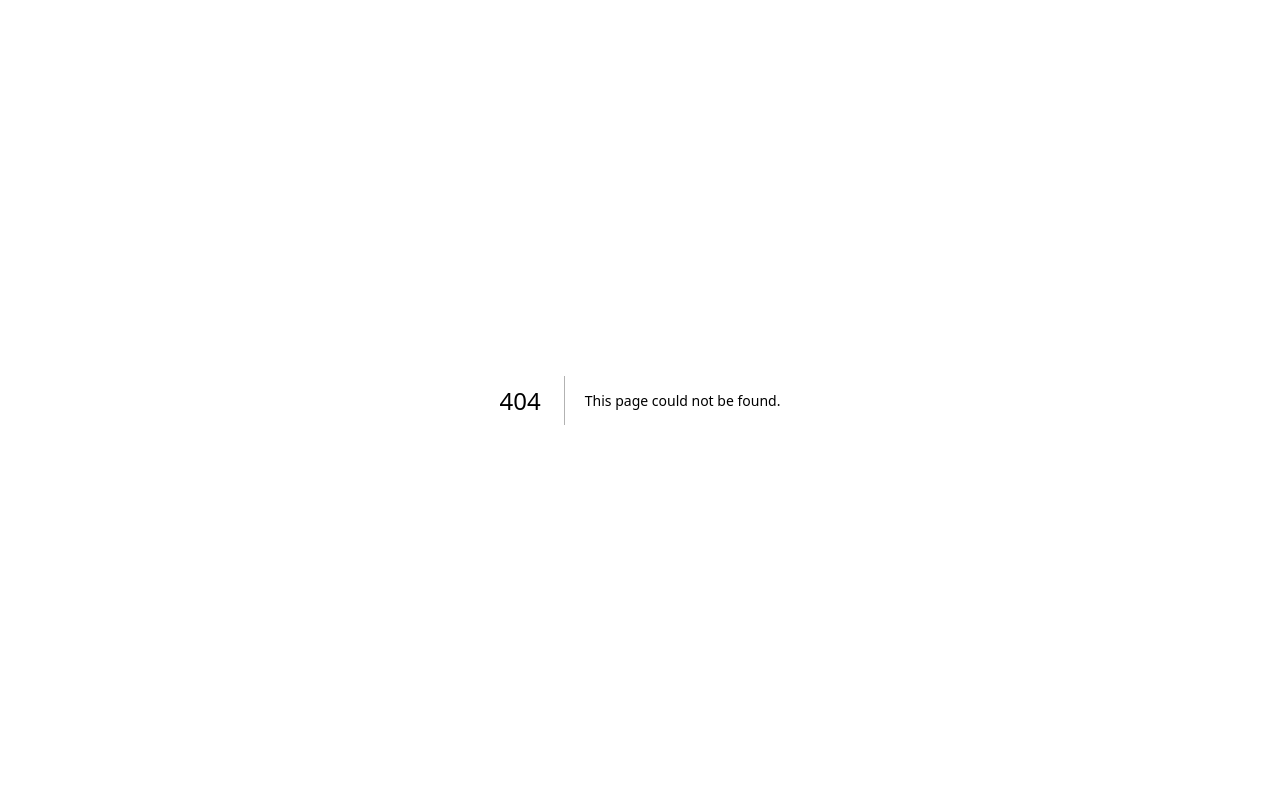
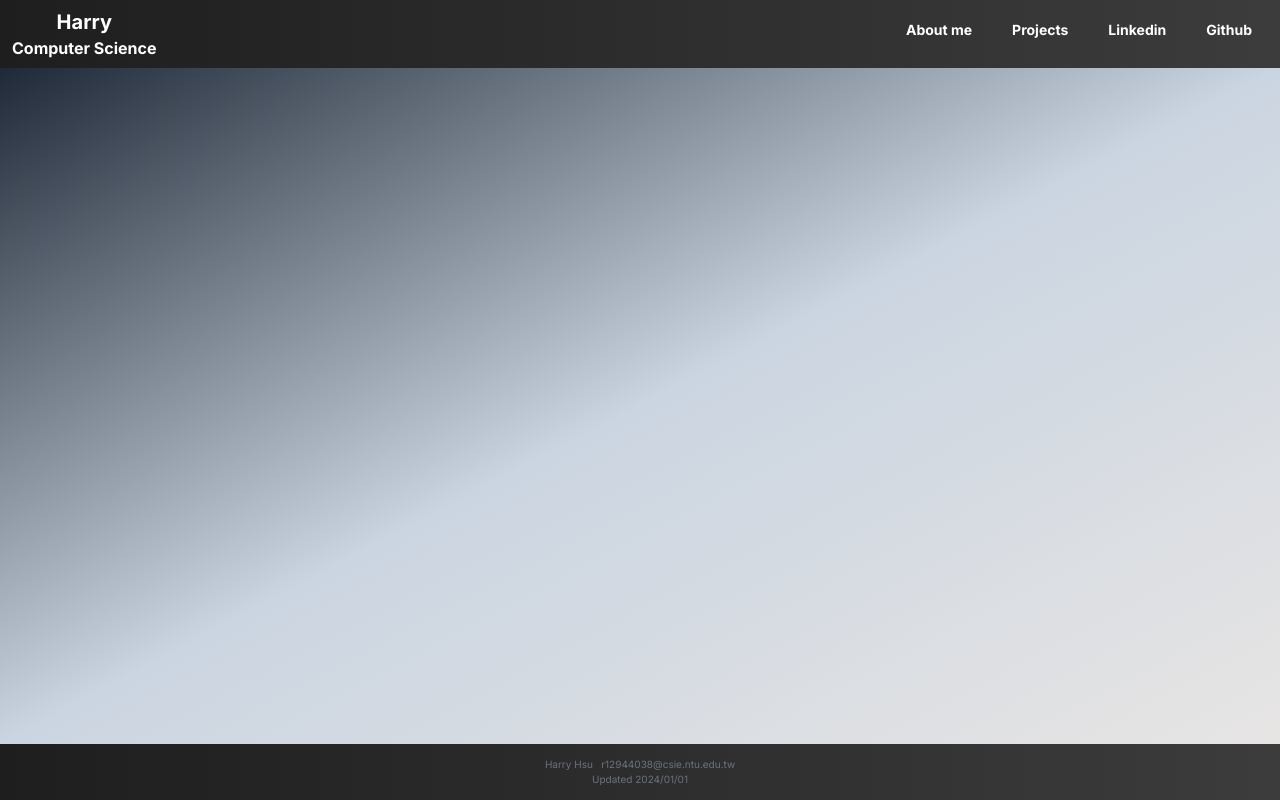
Before and after one commit to Harry-0613/x90613.github.io, a Next.js app: page /project-Traveler in a window 1280 px wide. Before the commit this address had no page. Built offline with nearby package versions, Linux system fonts and the light colour scheme.

Commit message:
feat: dark style

```diff
--- a/src/app/layout.tsx
+++ b/src/app/layout.tsx
@@ -5,7 +5,7 @@ import "./globals.css";
 const inter = Inter({ subsets: ["latin"] });
 
 export const metadata: Metadata = {
-  title: "Harry CS ",
+  title: "Harry CS",
   description: "Harry personal website",
 };
 
--- /dev/null
+++ b/src/app/project-Traveler/layout.tsx
@@ -0,0 +1,12 @@
+
+export default function RootLayout({
+  children,
+}: {
+  children: React.ReactNode;
+}) {
+  return (
+    <html lang="en">
+      <body>{children}</body>
+    </html>
+  );
+}
--- /dev/null
+++ b/src/app/project-Traveler/page.tsx
@@ -0,0 +1,18 @@
+"use client";
+
+import Footer from "@/components/Footer";
+import Header from "@/components/Header";
+
+export default function Home() {
+  return (
+    <>
+      <div className="w-full h-screen flex flex-col items-center overflow-hidden">
+        <Header/>
+          <main
+            className=" w-full h-full  overflow-y-scroll bg-gradient-to-br from-gray-800 via-slate-300 to-stone-200">
+          </main>
+        <Footer/>
+      </div>
+    </>
+  );
+}
--- a/src/components/AboutMe.tsx
+++ b/src/components/AboutMe.tsx
@@ -8,16 +8,13 @@ export default function AboutMe() {
         <AvatarImage src="./avator.jpg" />
         <AvatarFallback>CN</AvatarFallback>
       </Avatar>
-      <div className="text-white">
+      <div className="flex flex-col items-center justify-center text-white">
         <div className=" text-6xl font-bold bg-clip-text text-transparent bg-gradient-to-r from-slate-600 via-slate-800 to-black">
           Hi, I&apos;m Harry
         </div>
         <div className="text-2xl font-bold bg-clip-text text-transparent bg-gradient-to-r from-slate-600 via-slate-800 to-black animate-wiggle">
           I&apos;m a software engineer
         </div>
-        {/* <div className="text-xl font-bold bg-clip-text text-transparent bg-gradient-to-r from-slate-600 via-slate-800 to-black animate-wiggle ">
-          Study at NTU
-        </div> */}
         <div className=" text-base font-bold bg-clip-text text-transparent bg-gradient-to-r from-slate-600 via-slate-800 to-black animate-wiggle ">
           CSIE @ National Taiwan University
         </div>
@@ -48,7 +45,7 @@ export default function AboutMe() {
         </section>
         <section className="mb-3">
           <h1 className=" text-xl font-extrabold">
-          Beauty321.com - Data Engineering Intern (Jul 2023 - Oct 2023)
+          Beauty321 - Data Engineering Intern (Jul 2023 - Oct 2023)
           </h1>
           <ul className="list-disc ml-4">
             <li>Established ETL (Extract, Transform, Load) processes to convert user web browsing data into structured data for analysis.</li>
--- a/src/components/Footer.tsx
+++ b/src/components/Footer.tsx
@@ -1,3 +1,5 @@
+"use client";
+
 export default function SectionFooter() {
   return (
     <main className="flex  justify-between w-full bg-gradient-to-r  from-[#1e1e1e] to-[#3c3c3c] ">
--- a/src/components/Header.tsx
+++ b/src/components/Header.tsx
@@ -1,3 +1,4 @@
+"use client";
 import { Avatar, AvatarFallback, AvatarImage } from "@/components/ui/avatar";
 import { Button } from "@/components/ui/button";
 import * as React from 'react';
@@ -45,7 +46,9 @@ export default function SectionHeader() {
               'aria-labelledby': 'basic-button',
             }}
           >
-            <MenuItem onClick={handleClose}>Traveler - FullStack website</MenuItem>
+            <Link href={`${BASE_URL}/project-Traveler`}>
+              <MenuItem onClick={handleClose}>Traveler - FullStack website</MenuItem>
+            </Link>
             <MenuItem onClick={handleClose}>Algorithmic Trading Optimization Technique</MenuItem>
             <MenuItem onClick={handleClose}>Rootkit - Loadable Kernel Module</MenuItem>
             <MenuItem onClick={handleClose}>Website - My Personal Website</MenuItem>
```
Also changed, not shown: src/app/page.tsx (+3 -5 lines).
